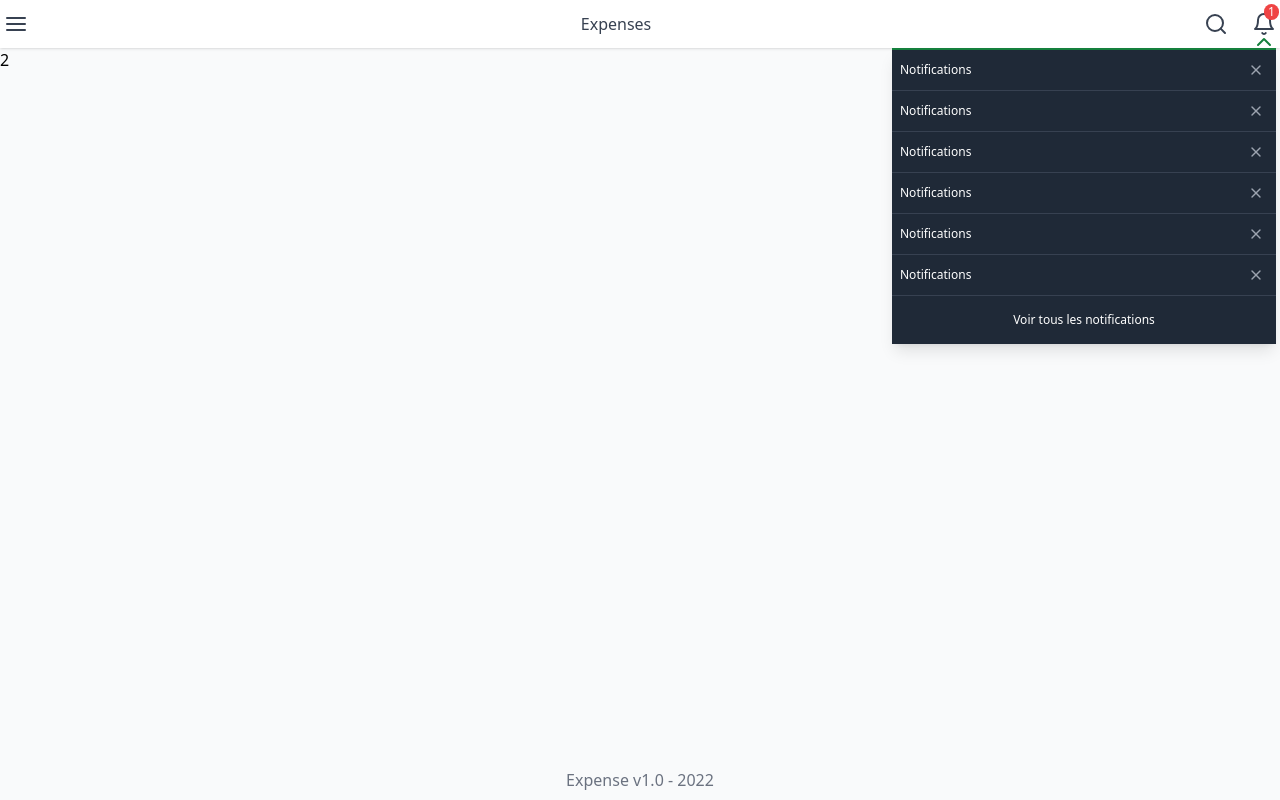
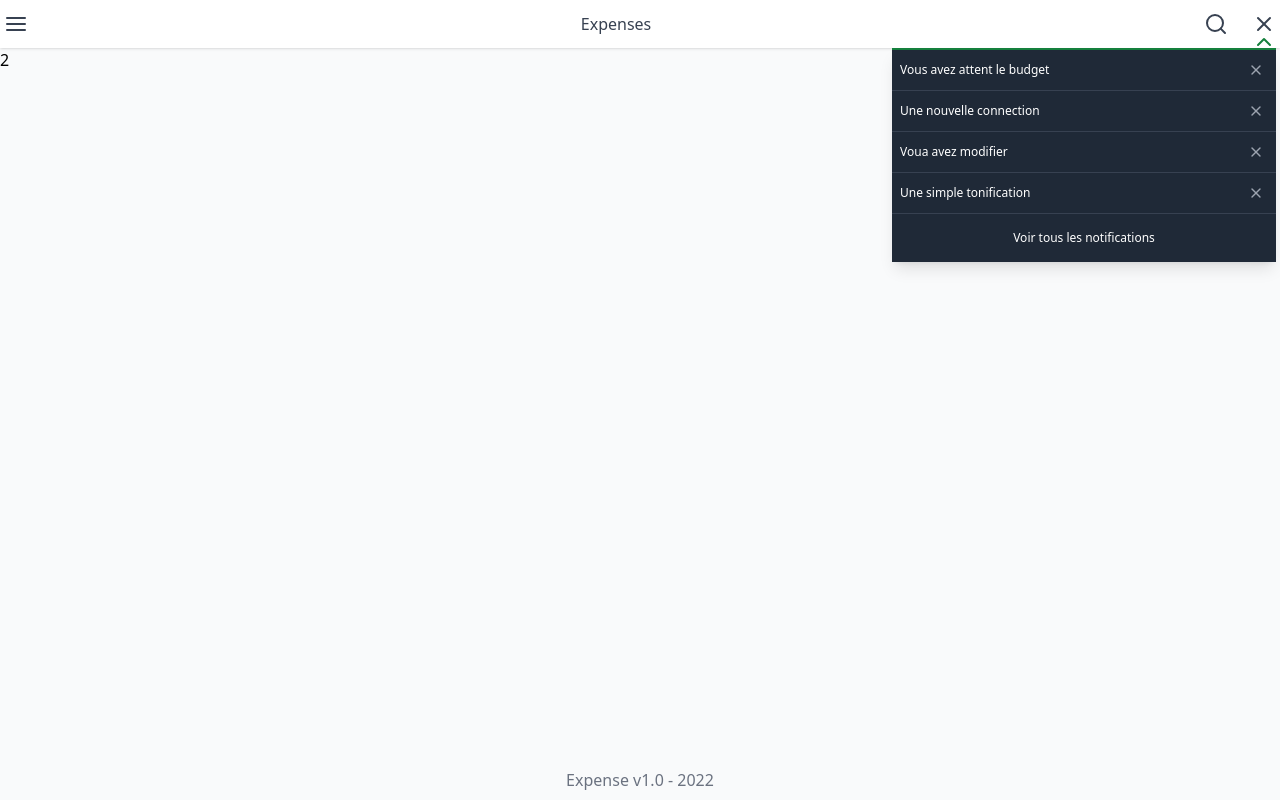
Before and after one commit to extensionmedia/reactjs-expenses, a React (Create React App) app: page / in a window 1280 px wide. Both pictures are taken after a click on the icon 1264 px from the left and 24 px from the top of the page. Built offline with nearby package versions, Linux system fonts and the light colour scheme.

Commit message:
add notifications object and show hide notif container

```diff
--- a/src/components/topbar/Notifications/Notifications.jsx
+++ b/src/components/topbar/Notifications/Notifications.jsx
@@ -3,17 +3,40 @@ import { ChevronUp } from 'react-feather';
 import NotificationsItem from './NotificationsItem';
 
 const Notifications = () => {
+  const notifs = [
+    {
+      "id"    :   1,
+      "text"  :   "Vous avez attent le budget",
+      "date"  :   "2022-02-02"
+    },
+    {
+      "id"    :   2,
+      "text"  :   "Une nouvelle connection",
+      "date"  :   "2022-02-01"
+    },
+    {
+      "id"    :   3,
+      "text"  :   "Voua avez modifier",
+      "date"  :   "2022-02-01"
+    },
+    {
+      "id"    :   4,
+      "text"  :   "Une simple tonification",
+      "date"  :   "2022-01-31"
+    }
+  ]
   return (
     <div className='absolute top-10 right-1 w-80 md:w-96 bg-gray-800 text-white shadow-lg'>
         <div className="relative border-t-2 border-green-700">
             <ChevronUp className='absolute -top-5 right-0 text-green-700' />
             <ul>
-                <NotificationsItem />
-                <NotificationsItem />
-                <NotificationsItem />
-                <NotificationsItem />
-                <NotificationsItem />
-                <NotificationsItem />
+              {
+                notifs.map(
+                  (item) =>(
+                    <NotificationsItem item={item} key={item.id} />
+                  )
+                )
+              }
             </ul>
             <div className="text-center py-4 text-xs">
                 Voir tous les notifications
--- a/src/components/topbar/Notifications/NotificationsItem.jsx
+++ b/src/components/topbar/Notifications/NotificationsItem.jsx
@@ -1,10 +1,10 @@
 import React from 'react';
 import { X } from 'react-feather';
-const NotificationsItem = () => {
+const NotificationsItem = ({item}) => {
   return (
     <li className='flex justify-between items-center py-2 px-2 text-xs hover:bg-gray-700 cursor-pointer border-b border-gray-700'>
         <div className="">
-            Notifications
+            {item.text}
         </div>
         <button>
             <X className='text-gray-400 p-1 hover:text-red-500 hover:bg-gray-600 rounded-lg' />
--- a/src/components/topbar/TopBar.jsx
+++ b/src/components/topbar/TopBar.jsx
@@ -1,9 +1,10 @@
 import {React, useState} from 'react';
-import { Menu, Bell, Search } from 'react-feather';
+import { Menu, Bell, Search, X } from 'react-feather';
 import SearchBar from './Search/SearchBar'
 import Notifications from './Notifications/Notifications';
 function TopBar() {
   const [showSearch, setShowSearch] = useState(false)
+  const [showNotifications, setShowNotifications] = useState(false)
 
   return (
     <div className='w-full shadow bg-white relative'>
@@ -19,9 +20,14 @@ function TopBar() {
                 <Search />
             </div>
             <div className="relative">
-                <Bell className="cursor-pointer transition-all p-1 h-8 w-8 hover:bg-green-700 hover:text-white rounded-full" />
-                <div className="px-[4px] ml-4 absolute -top-1  bg-red-500 text-white rounded-full text-xs text-center">1</div>
-                <Notifications />
+                { !showNotifications && <div className="">
+                <Bell onClick={() => setShowNotifications(!showNotifications)} className="cursor-pointer transition-all p-1 h-8 w-8 hover:bg-green-700 hover:text-white rounded-full" />
+                  <div className="px-[4px] ml-4 absolute -top-1  bg-red-500 text-white rounded-full text-xs text-center">1</div>
+                </div>}
+                { showNotifications && <div onClick={() => setShowNotifications(!showNotifications)} className="cursor-pointer hover:text-red-500 p-1 transition-all">
+                  <X />
+                </div>}
+                { showNotifications && <Notifications showNotifications={showNotifications} setShowNotifications={setShowNotifications} />}
             </div>
           </div>
         </div>
```
